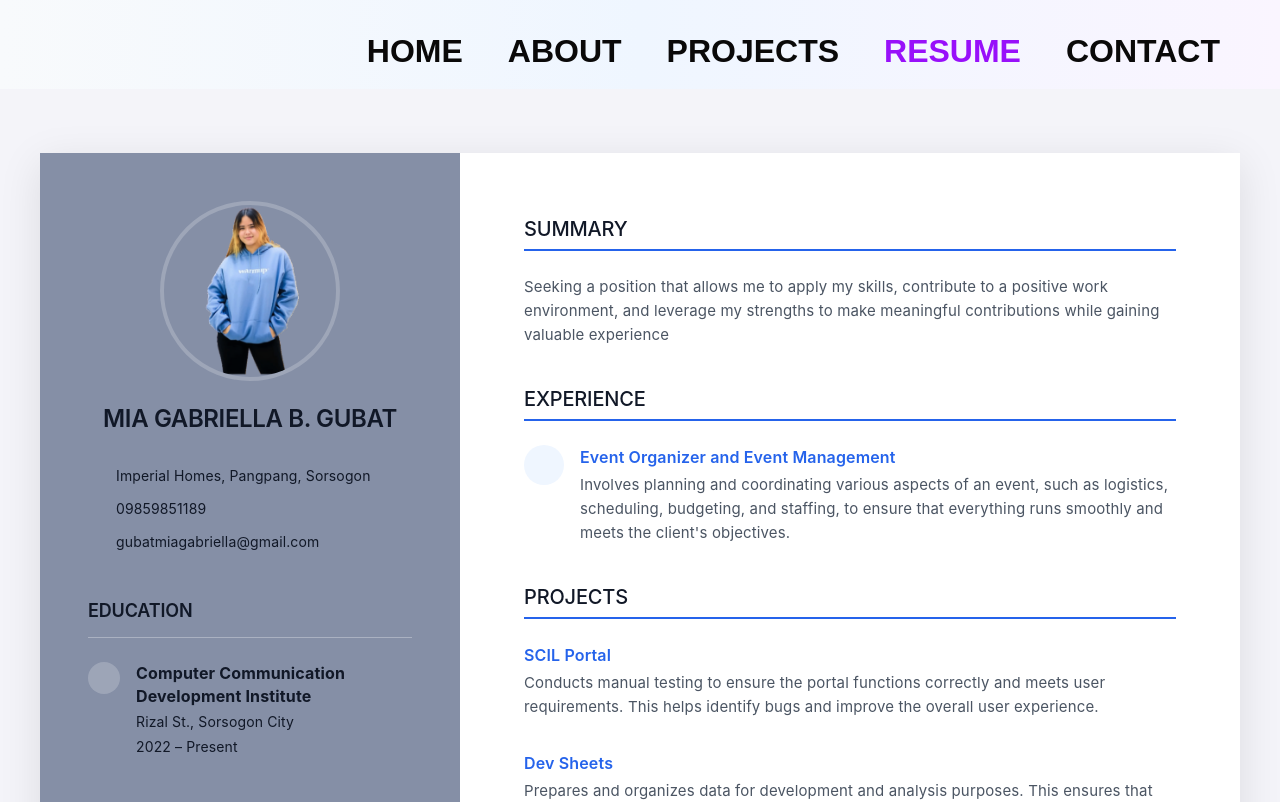
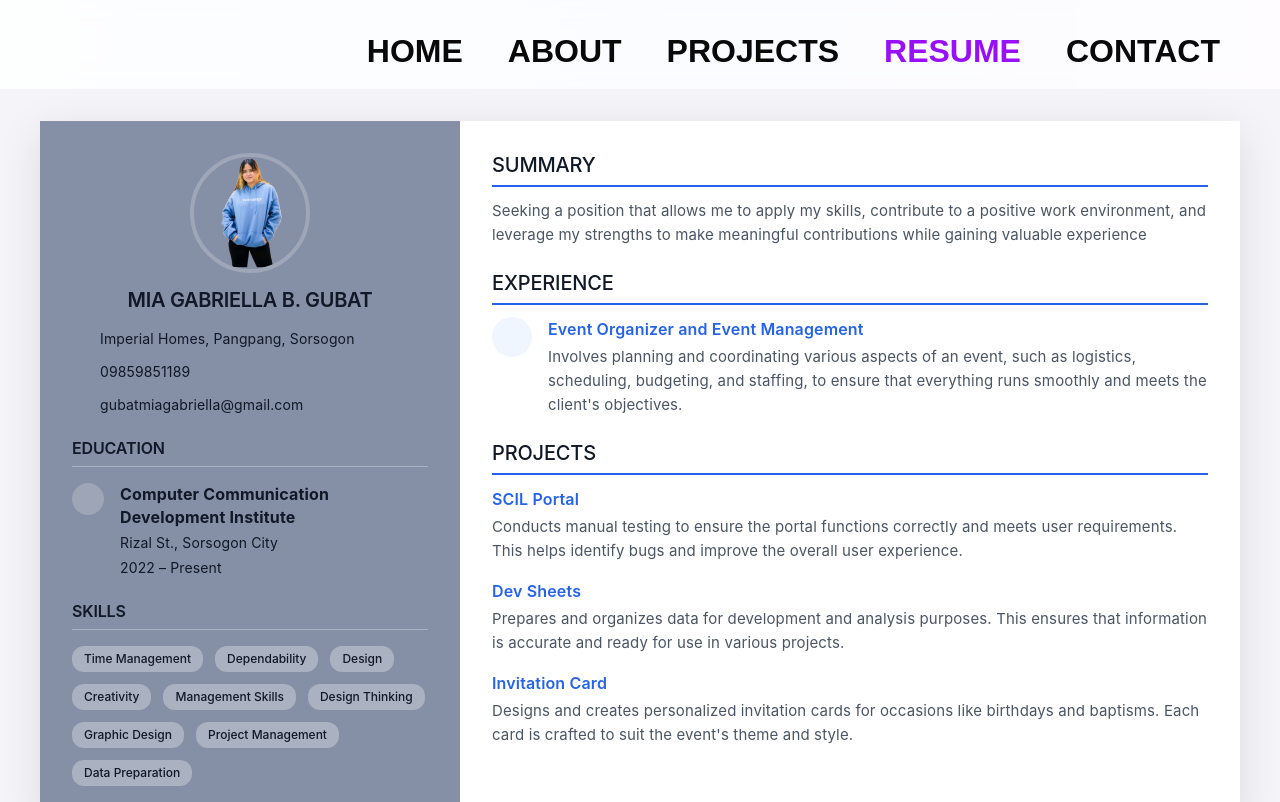
Before and after one commit to briella13/portfolio, a Next.js app: page /resume in a window 1280 px wide. Shown: the top 802 px of the page. Built offline with nearby package versions, Linux system fonts and the light colour scheme; some icons are missing; what @mui/material-nextjs would draw is missing.

Commit message:
adjusted UI to match love love's wants

```diff
--- a/app/about/page.tsx
+++ b/app/about/page.tsx
@@ -31,15 +31,18 @@ export default function About() {
     <Box
       sx={{
         width: "100%",
-        minHeight: "100vh",
+        minHeight: "calc(100vh - 100px)",
+        display: "flex",
+        alignItems: "center",
       }}
     >
       <Box
         sx={(theme) => ({
           maxWidth: "1400px",
+          width: "100%",
           mx: "auto",
           px: { xs: theme.spacing(3), md: theme.spacing(5) },
-          py: { xs: theme.spacing(6), md: theme.spacing(6) },
+          py: { xs: theme.spacing(4), md: theme.spacing(4) },
         })}
       >
         {/* Header decoration */}
@@ -100,7 +103,7 @@ export default function About() {
         </Box>
 
         {/* Main two-column */}
-        <Stack direction={{ xs: "column", lg: "row" }} spacing={4} alignItems="stretch" sx={{ minHeight: { lg: "727px" } }}>
+        <Stack direction={{ xs: "column", lg: "row" }} spacing={4} alignItems="stretch">
           {/* Bio card */}
           <Box
             sx={(theme) => ({
@@ -109,7 +112,7 @@ export default function About() {
               borderRadius: "24px",
               boxShadow: "0px 10px 15px 0px rgba(0,0,0,0.1), 0px 4px 6px 0px rgba(0,0,0,0.1)",
               px: { xs: theme.spacing(4), md: theme.spacing(5) },
-              py: { xs: theme.spacing(4), md: theme.spacing(6) },
+              py: { xs: theme.spacing(4), md: theme.spacing(5) },
               display: "flex",
               alignItems: "center",
             })}
@@ -117,7 +120,7 @@ export default function About() {
             <Typography
               sx={{
                 fontFamily: "'Inter', sans-serif",
-                fontSize: { xs: "18px", md: "24px" },
+                fontSize: { xs: "18px", md: "20px", xl: "24px" },
                 color: "#314158",
                 lineHeight: 1.6,
               }}
@@ -147,8 +150,8 @@ export default function About() {
                 sx={(theme) => ({
                   borderRadius: "16px",
                   boxShadow: "0px 4px 6px 0px rgba(0,0,0,0.1), 0px 2px 4px 0px rgba(0,0,0,0.1)",
-                  p: theme.spacing(2.5),
-                  height: "120px",
+                  p: { xs: theme.spacing(2.5), md: theme.spacing(2) },
+                  minHeight: "100px",
                   backgroundImage: "linear-gradient(to right, #f3e8ff, #dbeafe)",
                 })}
               >
@@ -157,8 +160,8 @@ export default function About() {
                     bgcolor: "white",
                     borderRadius: "14px",
                     boxShadow: "0px 4px 6px 0px rgba(0,0,0,0.1), 0px 2px 4px 0px rgba(0,0,0,0.1)",
-                    width: "80px",
-                    height: "80px",
+                    width: "70px",
+                    height: "70px",
                     display: "flex",
                     alignItems: "center",
                     justifyContent: "center",
@@ -166,8 +169,8 @@ export default function About() {
                     position: "relative",
                   }}
                 >
-                  <Box sx={{ position: "relative", width: "64px", height: "64px" }}>
-                    <Image src={card.img} alt={card.alt} fill sizes="64px" style={{ objectFit: "contain" }} />
+                  <Box sx={{ position: "relative", width: "48px", height: "48px" }}>
+                    <Image src={card.img} alt={card.alt} fill sizes="48px" style={{ objectFit: "contain" }} />
                   </Box>
                 </Box>
                 <Box>
--- a/app/resume/page.tsx
+++ b/app/resume/page.tsx
@@ -14,11 +14,11 @@ export default function Resume() {
     <Box
       sx={{
         width: "100%",
-        minHeight: "100vh",
+        minHeight: "calc(100vh - 100px)",
         display: "flex",
         justifyContent: "center",
         alignItems: "center",
-        py: { xs: 4, md: 8 },
+        py: { xs: 4, md: 4 },
         px: { xs: 2, md: 4 },
         bgcolor: "#f4f4f9", // Light background behind the resume paper
       }}
@@ -40,37 +40,37 @@ export default function Resume() {
             width: { xs: "100%", md: "35%" },
             bgcolor: "#858fa6", // Matches the grayish-blue background
             color: "#111827",
-            p: { xs: theme.spacing(4), md: theme.spacing(6) },
+            p: { xs: theme.spacing(4), md: theme.spacing(4) },
             display: "flex",
             flexDirection: "column",
-            gap: theme.spacing(6),
+            gap: theme.spacing(3),
           })}
         >
           {/* Profile Section */}
           <Box sx={{ display: "flex", flexDirection: "column", alignItems: "center" }}>
             <Box
               sx={{
-                width: "180px",
-                height: "180px",
+                width: "120px",
+                height: "120px",
                 borderRadius: "50%",
                 overflow: "hidden",
                 position: "relative",
-                mb: 3,
+                mb: 2,
                 border: "4px solid rgba(255,255,255,0.2)",
               }}
             >
               {/* Assuming there is a hero image, fallback to placeholder if not strictly available */}
-              <Image src="/images/projects/my-profile.png" alt="Mia Gabriella B. Gubat" fill sizes="180px" style={{ objectFit: "cover" }} />
+              <Image src="/images/projects/my-profile.png" alt="Mia Gabriella B. Gubat" fill sizes="120px" style={{ objectFit: "cover" }} />
             </Box>
             <Typography
               variant="h1"
               sx={{
                 fontFamily: "'Inter', sans-serif",
                 fontWeight: 600,
-                fontSize: "24px",
+                fontSize: "20px",
                 textAlign: "center",
                 color: "#111827",
-                mb: 4,
+                mb: 2,
                 textTransform: "uppercase",
               }}
             >
@@ -100,14 +100,14 @@ export default function Resume() {
               sx={{
                 fontFamily: "'Inter', sans-serif",
                 fontWeight: 600,
-                fontSize: "18px",
-                mb: 2,
+                fontSize: "16px",
+                mb: 1,
                 textTransform: "uppercase",
               }}
             >
               EDUCATION
             </Typography>
-            <Divider sx={{ borderColor: "rgba(255,255,255,0.3)", mb: 3 }} />
+            <Divider sx={{ borderColor: "rgba(255,255,255,0.3)", mb: 2 }} />
 
             <Stack direction="row" spacing={2} alignItems="flex-start">
               <Box
@@ -144,14 +144,14 @@ export default function Resume() {
               sx={{
                 fontFamily: "'Inter', sans-serif",
                 fontWeight: 600,
-                fontSize: "18px",
-                mb: 2,
+                fontSize: "16px",
+                mb: 1,
                 textTransform: "uppercase",
               }}
             >
               SKILLS
             </Typography>
-            <Divider sx={{ borderColor: "rgba(255,255,255,0.3)", mb: 3 }} />
+            <Divider sx={{ borderColor: "rgba(255,255,255,0.3)", mb: 2 }} />
 
             <Stack direction="row" flexWrap="wrap" gap={1.5}>
               {[
@@ -170,11 +170,11 @@ export default function Resume() {
                   sx={{
                     bgcolor: "rgba(255, 255, 255, 0.3)",
                     color: "#111827",
-                    px: 2,
-                    py: 0.75,
-                    borderRadius: "16px",
+                    px: 1.5,
+                    py: 0.5,
+                    borderRadius: "12px",
                     fontFamily: "'Inter', sans-serif",
-                    fontSize: "13px",
+                    fontSize: "12px",
                     fontWeight: 500,
                   }}
                 >
@@ -190,10 +190,10 @@ export default function Resume() {
           sx={(theme) => ({
             width: { xs: "100%", md: "65%" },
             bgcolor: "#ffffff",
-            p: { xs: theme.spacing(4), md: theme.spacing(8) },
+            p: { xs: theme.spacing(4), md: theme.spacing(4) },
             display: "flex",
             flexDirection: "column",
-            gap: theme.spacing(5),
+            gap: theme.spacing(3),
           })}
         >
           {/* Summary Section */}
@@ -210,7 +210,7 @@ export default function Resume() {
             >
               SUMMARY
             </Typography>
-            <Divider sx={{ borderColor: "#2563eb", borderBottomWidth: "2px", mb: 3 }} />
+            <Divider sx={{ borderColor: "#2563eb", borderBottomWidth: "2px", mb: 1.5 }} />
             <Typography
               sx={{
                 fontFamily: "'Inter', sans-serif",
@@ -238,7 +238,7 @@ export default function Resume() {
             >
               EXPERIENCE
             </Typography>
-            <Divider sx={{ borderColor: "#2563eb", borderBottomWidth: "2px", mb: 3 }} />
+            <Divider sx={{ borderColor: "#2563eb", borderBottomWidth: "2px", mb: 1.5 }} />
 
             <Stack direction="row" spacing={2} alignItems="flex-start">
               <Box
@@ -294,9 +294,9 @@ export default function Resume() {
             >
               PROJECTS
             </Typography>
-            <Divider sx={{ borderColor: "#2563eb", borderBottomWidth: "2px", mb: 3 }} />
+            <Divider sx={{ borderColor: "#2563eb", borderBottomWidth: "2px", mb: 1.5 }} />
 
-            <Stack spacing={4}>
+            <Stack spacing={2}>
               <Box>
                 <Typography
                   sx={{
--- a/components/Navbar.tsx
+++ b/components/Navbar.tsx
@@ -24,8 +24,11 @@ export function Navbar() {
         px: { xs: theme.spacing(3), md: theme.spacing(7.5) },
         pt: theme.spacing(3.75),
         pb: theme.spacing(2),
-        position: "relative",
+        position: "sticky",
+        top: 0,
         zIndex: 50,
+        backgroundColor: "rgba(255, 255, 255, 0.7)",
+        backdropFilter: "blur(10px)",
       })}
     >
       <Stack
```
Also changed, not shown: app/contact/page.tsx (+15 -15 lines).
